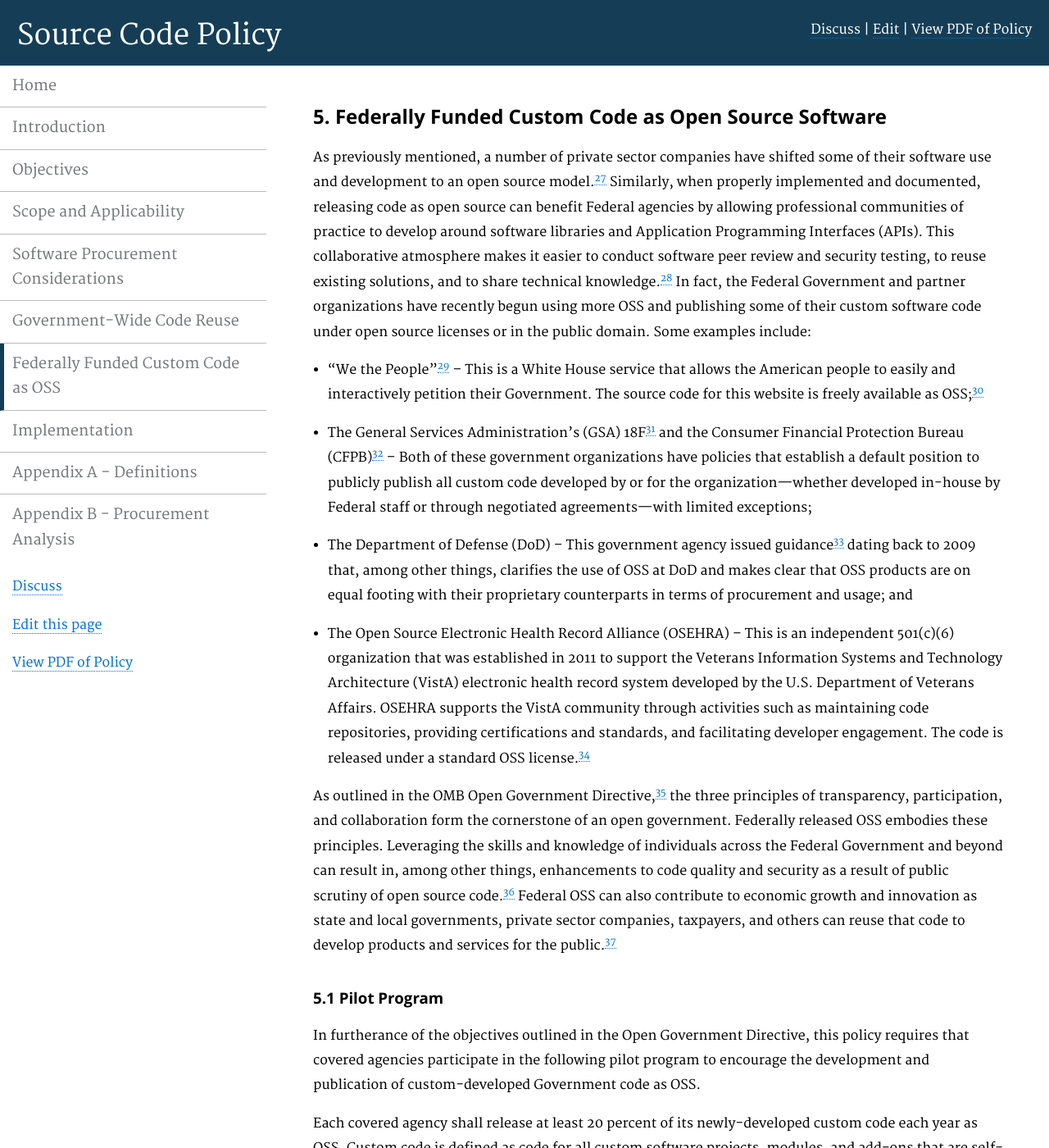
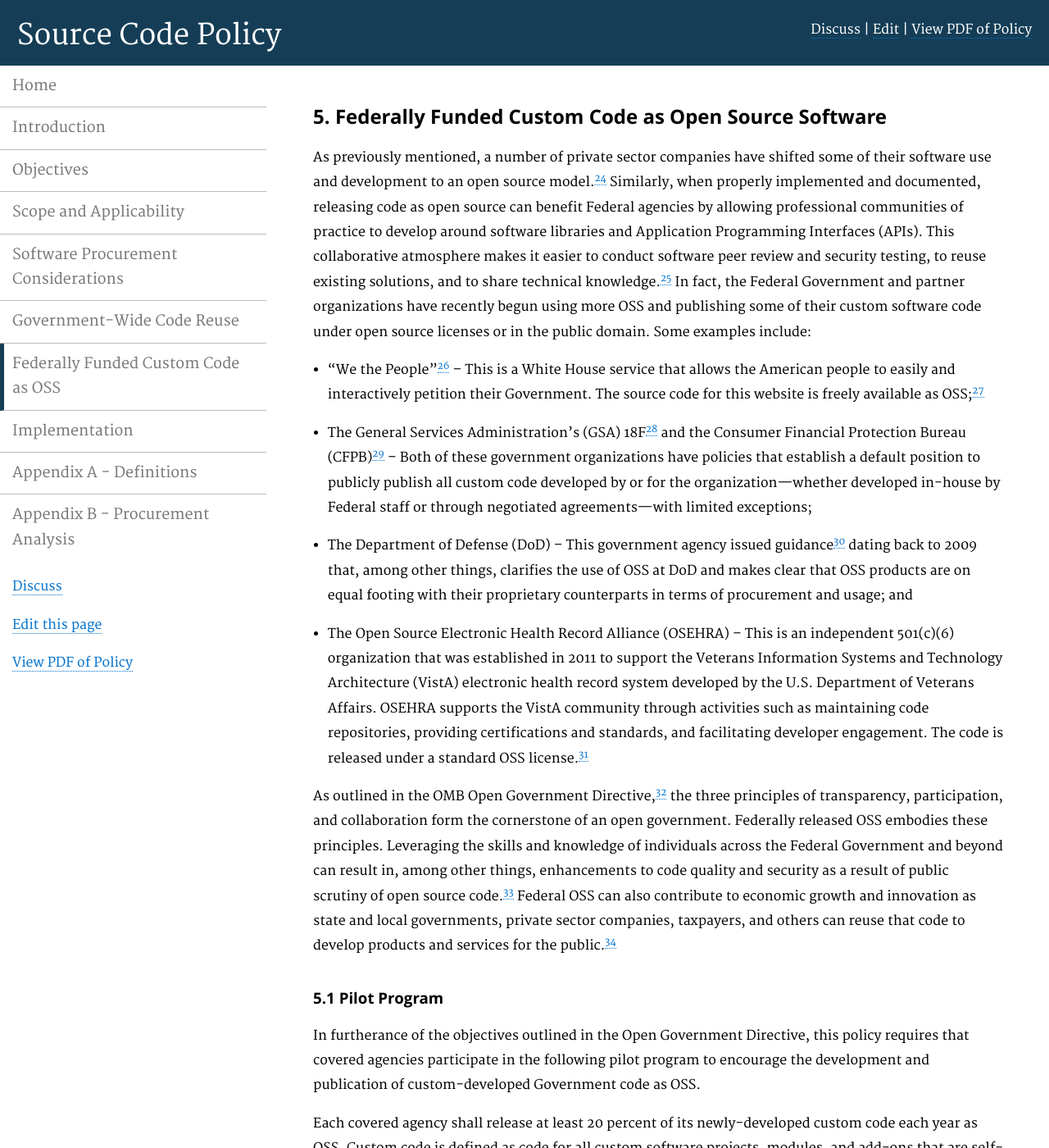
Before and after one commit to CityOfLosAngeles/open-source-policy, a Jekyll site: the page built from pages/oss.md, in a window 1280 px wide and 1400 px high. Shown: the whole window at 82% size. Built offline with Jekyll 4.4.1, drawn with Linux system fonts in a browser that asks for light colours; Markdown is read by kramdown in place of the engine named in the settings; some of the changed text lies outside the part shown.

Commit message:
Edited footnote numbers to match PDF of policy

```diff
--- a/pages/oss.md
+++ b/pages/oss.md
@@ -7,23 +7,23 @@ description: ""
 
 ## 5. Federally Funded Custom Code as Open Source Software
 
-As previously mentioned, a number of private sector companies have shifted some of their software use and development to an open source model.<sup id="fnr27"><a href="#fn27">27</a></sup>  Similarly, when properly implemented and documented, releasing code as open source can benefit Federal agencies by allowing professional communities of practice to develop around software libraries and Application Programming Interfaces (APIs). This collaborative atmosphere makes it easier to conduct software peer review and security testing, to reuse existing solutions, and to share technical knowledge.<sup id="fnr28"><a href="#fn28">28</a></sup> In fact, the Federal Government and partner organizations have recently begun using more OSS and publishing some of their custom software code under open source licenses or in the public domain. Some examples include:
+As previously mentioned, a number of private sector companies have shifted some of their software use and development to an open source model.<sup id="fnr24"><a href="#fn24">24</a></sup>  Similarly, when properly implemented and documented, releasing code as open source can benefit Federal agencies by allowing professional communities of practice to develop around software libraries and Application Programming Interfaces (APIs). This collaborative atmosphere makes it easier to conduct software peer review and security testing, to reuse existing solutions, and to share technical knowledge.<sup id="fnr25"><a href="#fn25">25</a></sup> In fact, the Federal Government and partner organizations have recently begun using more OSS and publishing some of their custom software code under open source licenses or in the public domain. Some examples include:
 
-* "We the People"<sup id="fnr29"><a href="#fn29">29</a></sup> – This is a White House service that allows the American people to easily and interactively petition their Government. The source code for this website is freely available as OSS;<sup id="fnr30"><a href="#fn30">30</a></sup>
+* "We the People"<sup id="fnr26"><a href="#fn26">26</a></sup> – This is a White House service that allows the American people to easily and interactively petition their Government. The source code for this website is freely available as OSS;<sup id="fnr27"><a href="#fn27">27</a></sup>
 
-* The General Services Administration's (GSA) 18F<sup id="fnr31"><a href="#fn31">31</a></sup> and the Consumer Financial Protection Bureau (CFPB)<sup id="fnr32"><a href="#fn32">32</a></sup> – Both of these government organizations have policies that establish a default position to publicly publish all custom code developed by or for the organization—whether developed in-house by Federal staff or through negotiated agreements—with limited exceptions;
+* The General Services Administration's (GSA) 18F<sup id="fnr28"><a href="#fn28">28</a></sup> and the Consumer Financial Protection Bureau (CFPB)<sup id="fnr29"><a href="#fn29">29</a></sup> – Both of these government organizations have policies that establish a default position to publicly publish all custom code developed by or for the organization—whether developed in-house by Federal staff or through negotiated agreements—with limited exceptions;
 
-* The Department of Defense (DoD) – This government agency issued guidance<sup id="fnr33"><a href="#fn33">33</a></sup> dating back to 2009 that, among other things, clarifies the use of OSS at DoD and makes clear that OSS products are on equal footing with their proprietary counterparts in terms of procurement and usage; and
+* The Department of Defense (DoD) – This government agency issued guidance<sup id="fnr30"><a href="#fn30">30</a></sup> dating back to 2009 that, among other things, clarifies the use of OSS at DoD and makes clear that OSS products are on equal footing with their proprietary counterparts in terms of procurement and usage; and
 
-* The Open Source Electronic Health Record Alliance (OSEHRA) – This is an independent 501&#40;c)(6) organization that was established in 2011 to support the Veterans Information Systems and Technology Architecture (VistA) electronic health record system developed by the U.S. Department of Veterans Affairs. OSEHRA supports the VistA community through activities such as maintaining code repositories, providing certifications and standards, and facilitating developer engagement. The code is released under a standard OSS license.<sup id="fnr34"><a href="#fn34">34</a></sup>
+* The Open Source Electronic Health Record Alliance (OSEHRA) – This is an independent 501&#40;c)(6) organization that was established in 2011 to support the Veterans Information Systems and Technology Architecture (VistA) electronic health record system developed by the U.S. Department of Veterans Affairs. OSEHRA supports the VistA community through activities such as maintaining code repositories, providing certifications and standards, and facilitating developer engagement. The code is released under a standard OSS license.<sup id="fnr31"><a href="#fn31">31</a></sup>
 
-As outlined in the OMB Open Government Directive,<sup id="fnr35"><a href="#fn35">35</a></sup> the three principles of transparency, participation, and collaboration form the cornerstone of an open government. Federally released OSS embodies these principles. Leveraging the skills and knowledge of individuals across the Federal Government and beyond can result in, among other things, enhancements to code quality and security as a result of public scrutiny of open source code.<sup id="fnr36"><a href="#fn36">36</a></sup> Federal OSS can also contribute to economic growth and innovation as state and local governments, private sector companies, taxpayers, and others can reuse that code to develop products and services for the public.<sup id="fnr37"><a href="#fn37">37</a></sup>
+As outlined in the OMB Open Government Directive,<sup id="fnr32"><a href="#fn32">32</a></sup> the three principles of transparency, participation, and collaboration form the cornerstone of an open government. Federally released OSS embodies these principles. Leveraging the skills and knowledge of individuals across the Federal Government and beyond can result in, among other things, enhancements to code quality and security as a result of public scrutiny of open source code.<sup id="fnr33"><a href="#fn33">33</a></sup> Federal OSS can also contribute to economic growth and innovation as state and local governments, private sector companies, taxpayers, and others can reuse that code to develop products and services for the public.<sup id="fnr34"><a href="#fn34">34</a></sup>
 
 ### 5.1 Pilot Program
 
 In furtherance of the objectives outlined in the Open Government Directive, this policy requires that covered agencies participate in the following pilot program to encourage the development and publication of custom-developed Government code as OSS.
 
-Each covered agency shall release at least 20 percent of its newly-developed custom code each year as OSS. Custom code is defined as code for all custom software projects, modules, and add-ons that are self-contained.<sup id="fnr38"><a href="#fn38">38</a></sup> When deciding which custom code projects to release, each covered agency should prioritize the release of custom code that it considers potentially useful to the broader community.<sup id="fnr39"><a href="#fn39">39</a></sup>
+Each covered agency shall release at least 20 percent of its newly-developed custom code each year as OSS. Custom code is defined as code for all custom software projects, modules, and add-ons that are self-contained.<sup id="fnr35"><a href="#fn35">35</a></sup> When deciding which custom code projects to release, each covered agency should prioritize the release of custom code that it considers potentially useful to the broader community.<sup id="fnr36"><a href="#fn36">36</a></sup>
 
 Although the minimum requirement for OSS release is 20 percent of custom code, covered agencies are strongly encouraged to publish as much custom-developed code as possible to further the Federal Government's commitment to transparency, participation, and collaboration. Please note that this requirement refers to new code that is developed by third party developers or vendors on behalf of a covered agency, as opposed to code developed by Federal employees as part of their official duties. As noted previously, all new custom code developed by covered agency employees as part of their official duties shall be released to the public—subject to certain exceptions—as enumerated in Section 6 ("Exceptions to Government-wide Reuse or to Publication").
 
@@ -60,20 +60,20 @@ Communities are critically important to the long term viability of open source p
 
 <ul style="list-style-type:none">
 
-<li id="fn27"><sup>27</sup>For example, Microsoft has released the .NET software framework -- used by millions of developers to build and operate websites and other large online applications -- under an OSS license (<em>see</em> <a href="https://blogs.msdn.com/b/dotnet/archive/2014/11/12/net-core-is-open-source.aspx">https://blogs.msdn.com/b/dotnet/archive/2014/11/12/net-core-is-open-source.aspx</a>). Additionally, Apple Computer, Inc. made the Swift programming language -- used to develop applications on Apple operating systems such as OS X and iOS -- available as OSS (<em>see</em> <a href="https://developer.apple.com/swift/blog/?id=34">https://developer.apple.com/swift/blog/?id=34</a>). A third example is Google's recent decision to open source its artificial intelligence system TensorFlow, which is utilized by applications such as Google search, Google's voice recognition app, and Google Translate (<em>see</em> <a href="https://googleblog.blogspot.com/2015/11/tensorflow-smarter-machine-learning-for.html">https://googleblog.blogspot.com/2015/11/tensorflow-smarter-machine-learning-for.html</a>).<a href="#fnr27">&#8617;</a></li>
-<li id="fn28"><sup>28</sup>Department of Defense Chief Information Officer. <em>Clarifying Guidance Regarding Open Source Software (OSS).</em> October 16, 2009. "The continuous and broad peer-review enabled by publicly available source code supports software reliability and security efforts through the identification and elimination of defects that might otherwise go unrecognized by a more limited core development team." <a href="http://dodcio.defense.gov/Portals/0/Documents/FOSS/2009OSS.pdf">http://dodcio.defense.gov/Portals/0/Documents/FOSS/2009OSS.pdf</a><a href="#fnr28">&#8617;</a></li>
-<li id="fn29"><sup>29</sup><em>See:</em> <a href="https://petitions.whitehouse.gov/">https://petitions.whitehouse.gov</a><a href="#fnr29">&#8617;</a></li>
-<li id="fn30"><sup>30</sup>Source code available at: <a href="https://github.com/WhiteHouse/petitions">https://github.com/WhiteHouse/petitions</a><a href="#fnr30">&#8617;</a></li>
-<li id="fn31"><sup>31</sup>18F (<a href="https://18f.gsa.gov">https://18f.gsa.gov</a>) is a digital services delivery team within the General Services Administration (GSA). The 18F Open Source Policy is described at <a href="https://18f.gsa.gov/2014/07/29/18f-an-open-source-team/">https://18f.gsa.gov/2014/07/29/18f-an-open-source-team/</a> and can be accessed at <a href="https://github.com/18F/open-source-policy/blob/master/policy.md">https://github.com/18F/open-source-policy/blob/master/policy.md</a>.<a href="#fnr31">&#8617;</a></li>
-<li id="fn32"><sup>32</sup>CFPB's source code policy is described at <a href="http://www.consumerfinance.gov/blog/the-cfpbs-source-code-policy-open-and-shared/">http://www.consumerfinance.gov/blog/the-cfpbs-source-code-policy-open-and-shared/</a> and can be accessed at <a href="https://cfpb.github.io/source-code-policy/">https://cfpb.github.io/source-code-policy/</a>. <a href="#fnr32">&#8617;</a></li>
-<li id="fn33"><sup>33</sup>Department of Defense Chief Information Officer. <em>Clarifying Guidance Regarding Open Source Software (OSS).</em> October 16, 2009. <a href="http://dodcio.defense.gov/Portals/0/Documents/OSSFAQ/2009OSS.pdf">http://dodcio.defense.gov/Portals/0/Documents/OSSFAQ/2009OSS.pdf</a><a href="#fnr33">&#8617;</a></li>
-<li id="fn34"><sup>34</sup>Licensing is managed under the Apache License Version 2.0, which requires the preservation of any previous patent, copyright, and licensure language in derivative works. For more information, <em>see</em>: <a href="http://www.osehra.org">http://www.osehra.org/</a><a href="#fnr34">&#8617;</a></li>
-<li id="fn35"><sup>35</sup>Office of Management and Budget. <em>Open Government Directive.</em> <a href="https://www.whitehouse.gov/sites/default/files/omb/assets/memoranda_2010/m10-06.pdf">https://www.whitehouse.gov/sites/default/files/omb/assets/memoranda_2010/m10-06.pdf</a><a href="#fnr35">&#8617;</a></li>
-<li id="fn36"><sup>36</sup>The Department of Defense's OSS FAQ states that "continuous and broad peer-review, enabled by publicly available source code, improves software reliability and security through the identification and elimination of defects that might otherwise go unrecognized". <em>Frequently Asked Questions regarding Open Source Software (OSS) and the Department of Defense (DoD),</em> <a href="http://dodcio.defense.gov/OpenSourceSoftwareFAQ.aspx">http://dodcio.defense.gov/OpenSourceSoftwareFAQ.aspx</a>.<a href="#fnr36">&#8617;</a></li>
-<li id="fn37"><sup>37</sup>For example, 18F and the U.S. Digital Service (USDS) jointly developed <a href="https://analytics.usa.gov">https://analytics.usa.gov</a> to provide a window into how people are interacting with the Federal Government online and made the source code available in the public domain (see <a href="https://github.com/18F/analytics-reporter">https://github.com/18F/analytics-reporter</a>). The cities of Philadelphia, PA (<a href="http://analytics.phila.gov">http://analytics.phila.gov/</a>) and Boulder, CO (<a href="https://bouldercolorado.gov/stats">https://bouldercolorado.gov/stats</a>) were able to reuse the code to provide their own citizens with real-time information on how city government websites are serving citizens.<a href="#fnr37">&#8617;</a></li>
-<li id="fn38"><sup>38</sup>The definition of "custom code" can be found in Appendix A.<a href="#fnr38">&#8617;</a></li>
-<li id="fn39"><sup>39</sup>The pilot program applies to custom code written by third party developers or vendors in the performance of a Federal agreement.<a href="#fnr39">&#8617;</a></li>
-<li id="fn40"><sup>40</sup><em>See</em> the reference to OSEHRA above for electronic health records; additionally, <em>see</em> "The Open Source Geospatial Foundation" at <a href="http://www.osgeo.org">http://www.osgeo.org/</a>.<a href="#fnr40">&#8617;</a></li>
-<li id="fn41"><sup>41</sup>For the purposes of this policy, an "official release" is a release that is not in the alpha or beta test phases, and in the field of computer programming, would be designated with a version number 1.0.<a href="#fnr41">&#8617;</a></li>
+<li id="fn24"><sup>24</sup>For example, Microsoft has released the .NET software framework -- used by millions of developers to build and operate websites and other large online applications -- under an OSS license (<em>see</em> <a href="https://blogs.msdn.com/b/dotnet/archive/2014/11/12/net-core-is-open-source.aspx">https://blogs.msdn.com/b/dotnet/archive/2014/11/12/net-core-is-open-source.aspx</a>). Additionally, Apple Computer, Inc. made the Swift programming language -- used to develop applications on Apple operating systems such as OS X and iOS -- available as OSS (<em>see</em> <a href="https://developer.apple.com/swift/blog/?id=34">https://developer.apple.com/swift/blog/?id=34</a>). A third example is Google's recent decision to open source its artificial intelligence system TensorFlow, which is utilized by applications such as Google search, Google's voice recognition app, and Google Translate (<em>see</em> <a href="https://googleblog.blogspot.com/2015/11/tensorflow-smarter-machine-learning-for.html">https://googleblog.blogspot.com/2015/11/tensorflow-smarter-machine-learning-for.html</a>).<a href="#fnr24">&#8617;</a></li>
+<li id="fn25"><sup>25</sup>Department of Defense Chief Information Officer. <em>Clarifying Guidance Regarding Open Source Software (OSS).</em> October 16, 2009. "The continuous and broad peer-review enabled by publicly available source code supports software reliability and security efforts through the identification and elimination of defects that might otherwise go unrecognized by a more limited core development team." <a href="http://dodcio.defense.gov/Portals/0/Documents/FOSS/2009OSS.pdf">http://dodcio.defense.gov/Portals/0/Documents/FOSS/2009OSS.pdf</a><a href="#fnr25">&#8617;</a></li>
+<li id="fn26"><sup>26</sup><em>See:</em> <a href="https://petitions.whitehouse.gov/">https://petitions.whitehouse.gov</a><a href="#fnr26">&#8617;</a></li>
+<li id="fn27"><sup>27</sup>Source code available at: <a href="https://github.com/WhiteHouse/petitions">https://github.com/WhiteHouse/petitions</a><a href="#fnr27">&#8617;</a></li>
+<li id="fn28"><sup>28</sup>18F (<a href="https://18f.gsa.gov">https://18f.gsa.gov</a>) is a digital services delivery team within the General Services Administration (GSA). The 18F Open Source Policy is described at <a href="https://18f.gsa.gov/2014/07/29/18f-an-open-source-team/">https://18f.gsa.gov/2014/07/29/18f-an-open-source-team/</a> and can be accessed at <a href="https://github.com/18F/open-source-policy/blob/master/policy.md">https://github.com/18F/open-source-policy/blob/master/policy.md</a>.<a href="#fnr28">&#8617;</a></li>
+<li id="fn29"><sup>29</sup>CFPB's source code policy is described at <a href="http://www.consumerfinance.gov/blog/the-cfpbs-source-code-policy-open-and-shared/">http://www.consumerfinance.gov/blog/the-cfpbs-source-code-policy-open-and-shared/</a> and can be accessed at <a href="https://cfpb.github.io/source-code-policy/">https://cfpb.github.io/source-code-policy/</a>. <a href="#fnr29">&#8617;</a></li>
+<li id="fn30"><sup>30</sup>Department of Defense Chief Information Officer. <em>Clarifying Guidance Regarding Open Source Software (OSS).</em> October 16, 2009. <a href="http://dodcio.defense.gov/Portals/0/Documents/OSSFAQ/2009OSS.pdf">http://dodcio.defense.gov/Portals/0/Documents/OSSFAQ/2009OSS.pdf</a><a href="#fnr30">&#8617;</a></li>
+<li id="fn31"><sup>31</sup>Licensing is managed under the Apache License Version 2.0, which requires the preservation of any previous patent, copyright, and licensure language in derivative works. For more information, <em>see</em>: <a href="http://www.osehra.org">http://www.osehra.org/</a><a href="#fnr31">&#8617;</a></li>
+<li id="fn32"><sup>32</sup>Office of Management and Budget. <em>Open Government Directive.</em> <a href="https://www.whitehouse.gov/sites/default/files/omb/assets/memoranda_2010/m10-06.pdf">https://www.whitehouse.gov/sites/default/files/omb/assets/memoranda_2010/m10-06.pdf</a><a href="#fnr32">&#8617;</a></li>
+<li id="fn33"><sup>33</sup>The Department of Defense's OSS FAQ states that "continuous and broad peer-review, enabled by publicly available source code, improves software reliability and security through the identification and elimination of defects that might otherwise go unrecognized". <em>Frequently Asked Questions regarding Open Source Software (OSS) and the Department of Defense (DoD),</em> <a href="http://dodcio.defense.gov/OpenSourceSoftwareFAQ.aspx">http://dodcio.defense.gov/OpenSourceSoftwareFAQ.aspx</a>.<a href="#fnr33">&#8617;</a></li>
+<li id="fn34"><sup>34</sup>For example, 18F and the U.S. Digital Service (USDS) jointly developed <a href="https://analytics.usa.gov">https://analytics.usa.gov</a> to provide a window into how people are interacting with the Federal Government online and made the source code available in the public domain (see <a href="https://github.com/18F/analytics-reporter">https://github.com/18F/analytics-reporter</a>). The cities of Philadelphia, PA (<a href="http://analytics.phila.gov">http://analytics.phila.gov/</a>) and Boulder, CO (<a href="https://bouldercolorado.gov/stats">https://bouldercolorado.gov/stats</a>) were able to reuse the code to provide their own citizens with real-time information on how city government websites are serving citizens.<a href="#fnr34">&#8617;</a></li>
+<li id="fn35"><sup>35</sup>The definition of "custom code" can be found in Appendix A.<a href="#fnr35">&#8617;</a></li>
+<li id="fn36"><sup>36</sup>The pilot program applies to custom code written by third party developers or vendors in the performance of a Federal agreement.<a href="#fnr36">&#8617;</a></li>
+<li id="fn37"><sup>37</sup><em>See</em> the reference to OSEHRA above for electronic health records; additionally, <em>see</em> "The Open Source Geospatial Foundation" at <a href="http://www.osgeo.org">http://www.osgeo.org/</a>.<a href="#fnr37">&#8617;</a></li>
+<li id="fn38"><sup>38</sup>For the purposes of this policy, an "official release" is a release that is not in the alpha or beta test phases, and in the field of computer programming, would be designated with a version number 1.0.<a href="#fnr38">&#8617;</a></li>
 
 </ul>
```
Also changed, not shown: other parts of pages/oss.md (+2 -2 lines).
